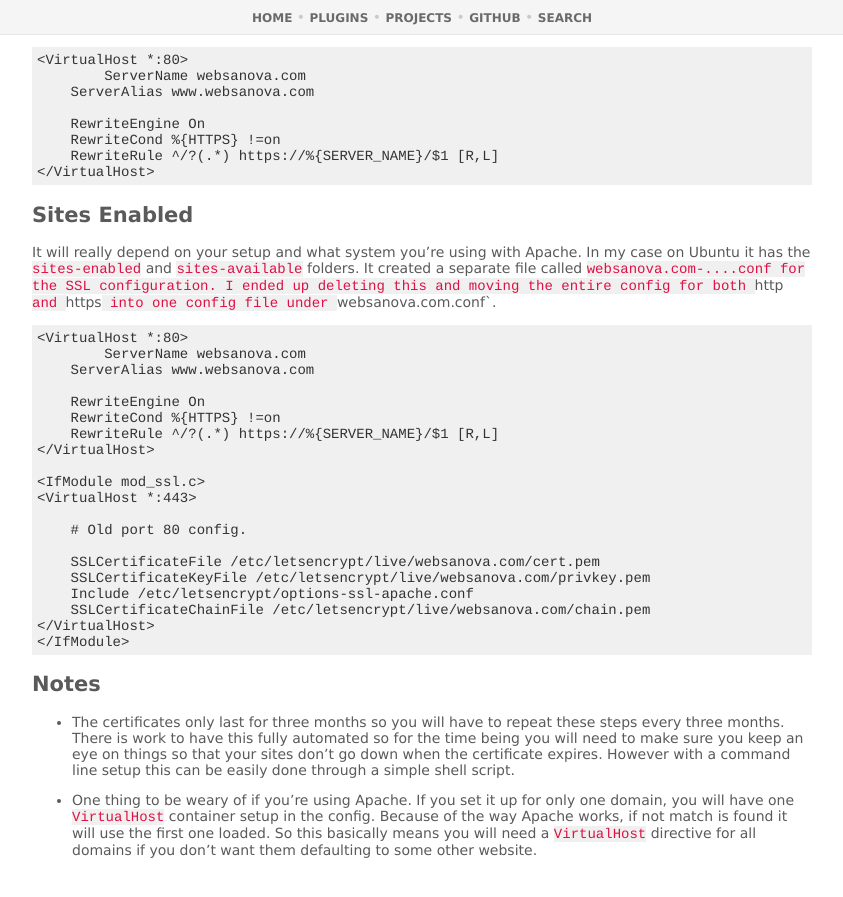
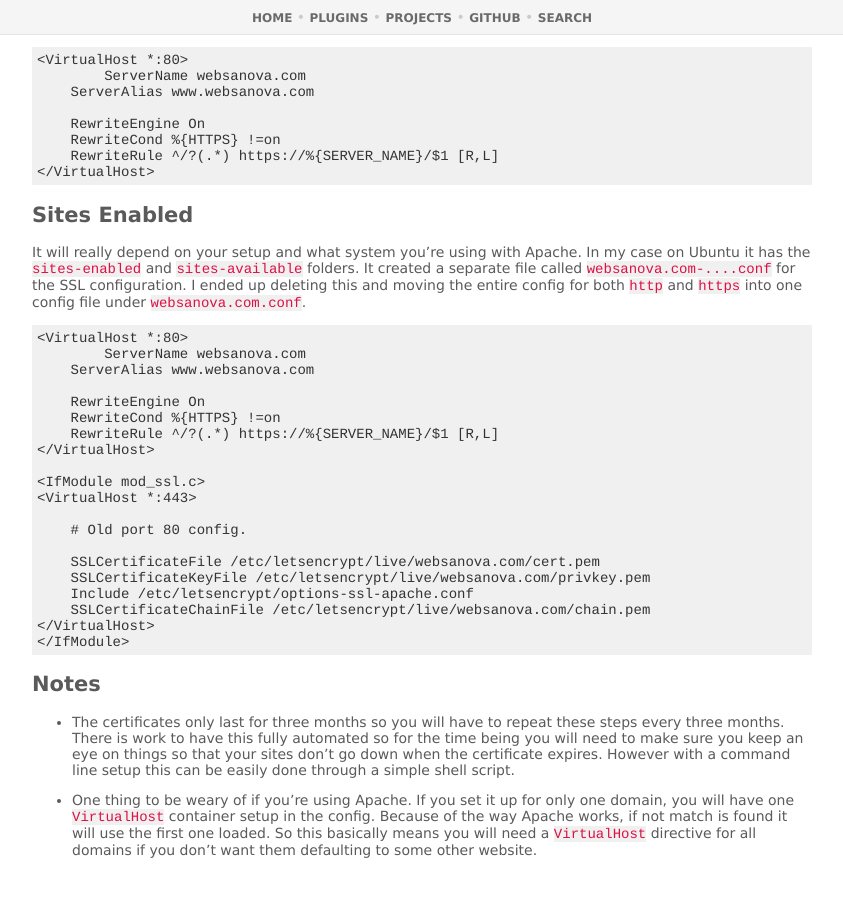
Before and after one commit to websanova/websanova.github.io, a Jekyll site: the page built from _posts/2015-12-18-setting-up-lets-encrypt-ssl-certificate.md, in a window 1280 px wide and 900 px high, scrolled down 1411 px. Shown: the top 897 px of the window, without its empty margins (218-1061 px from the left). Built offline with Jekyll 4.4.1, drawn with Linux system fonts in a browser that asks for light colours; comment, search, counter and statistics services are not loaded.

Commit message:
Fix missing back tick.

```diff
--- a/_posts/2015-12-18-setting-up-lets-encrypt-ssl-certificate.md
+++ b/_posts/2015-12-18-setting-up-lets-encrypt-ssl-certificate.md
@@ -91,7 +91,7 @@
 
 ## Sites Enabled
 
-It will really depend on your setup and what system you're using with Apache. In my case on Ubuntu it has the `sites-enabled` and `sites-available` folders. It created a separate file called `websanova.com-....conf for the SSL configuration. I ended up deleting this and moving the entire config for both `http` and `https` into one config file under `websanova.com.conf`.
+It will really depend on your setup and what system you're using with Apache. In my case on Ubuntu it has the `sites-enabled` and `sites-available` folders. It created a separate file called `websanova.com-....conf` for the SSL configuration. I ended up deleting this and moving the entire config for both `http` and `https` into one config file under `websanova.com.conf`.
 
 ~~~
 <VirtualHost *:80>
```
